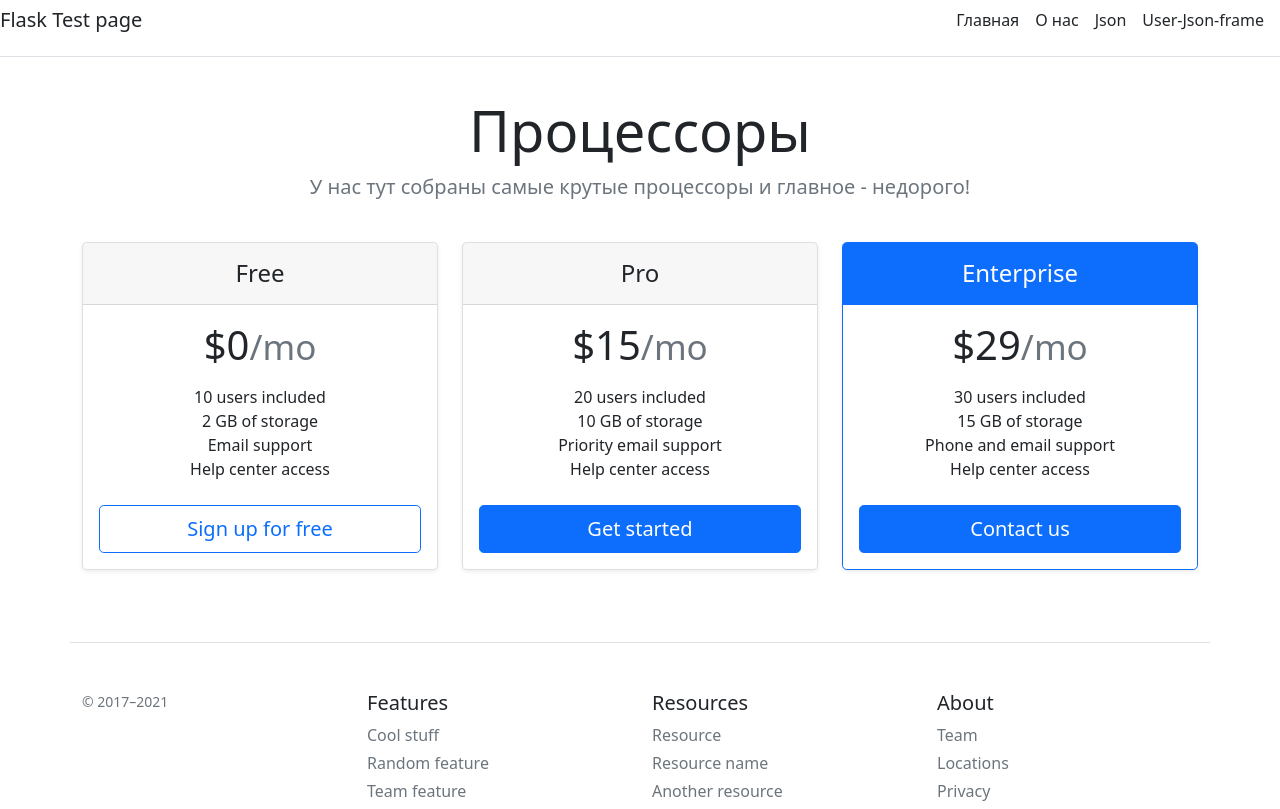
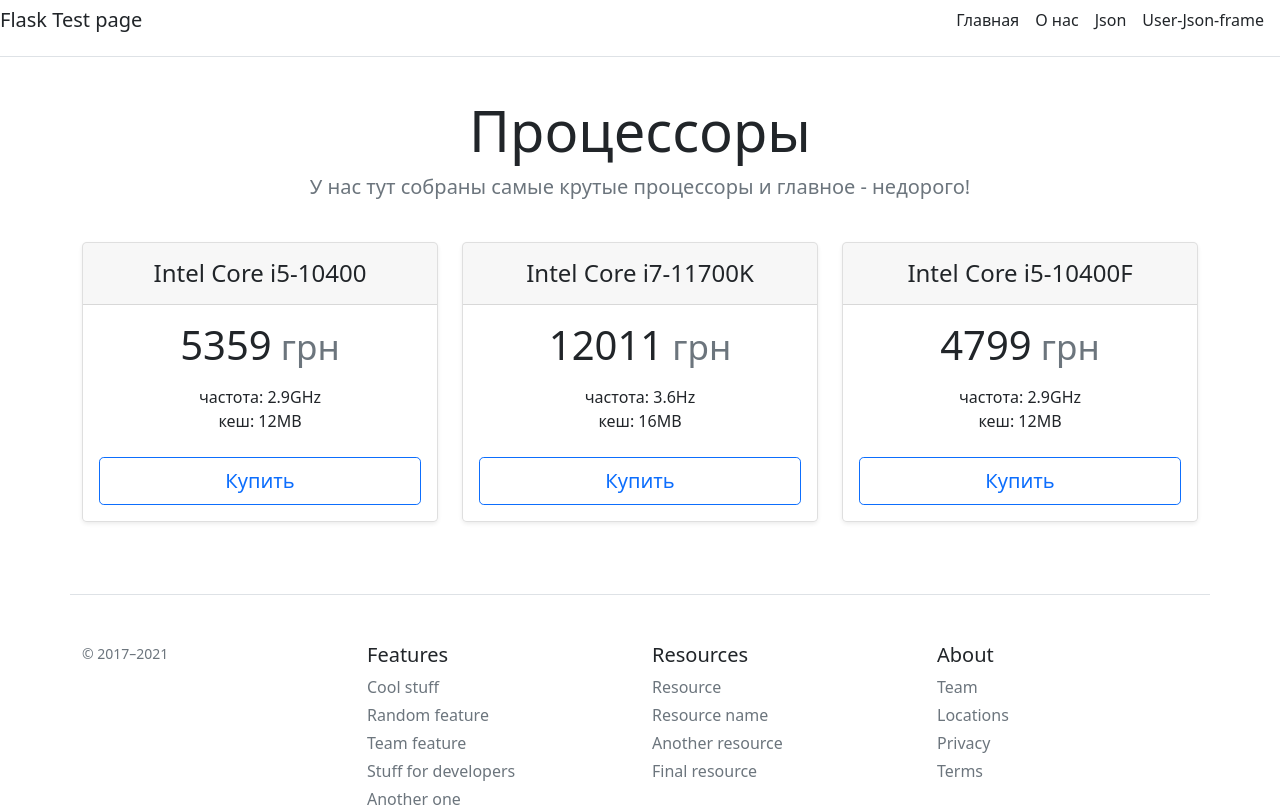
Before and after one commit to OokGIT/itstep-study, a Flask app: page / in a window 1280 px wide. Shown: the top 809 px of the page. Run offline with Flask 2, Linux system fonts and the light colour scheme.

Commit message:
Добавил в шаблон код python - выборка из дикта

```diff
--- a/Flask/FirstHomeWork/templates/index.html
+++ b/Flask/FirstHomeWork/templates/index.html
@@ -13,57 +13,24 @@
         </div>
     </header>
 <div class="row row-cols-1 row-cols-md-3 mb-3 text-center">
+        {% for i in result %}
               <div class="col">
                 <div class="card mb-4 rounded-3 shadow-sm">
                   <div class="card-header py-3">
-            <h4 class="my-0 fw-normal">Free</h4>
+                    <h4 class="my-0 fw-normal">{{ i.name }}</h4>
                   </div>
                   <div class="card-body">
-            <h1 class="card-title pricing-card-title">$0<small class="text-muted fw-light">/mo</small></h1>
+                    <h1 class="card-title pricing-card-title">{{ i.price }}<small class="text-muted fw-light"> грн</small></h1>
                     <ul class="list-unstyled mt-3 mb-4">
-              <li>10 users included</li>
-              <li>2 GB of storage</li>
-              <li>Email support</li>
-              <li>Help center access</li>
+                      <li>частота: {{ i.freq }}</li>
+                      <li>кеш: {{ i.cache }}</li>
                     </ul>
-            <button type="button" class="w-100 btn btn-lg btn-outline-primary">Sign up for free</button>
+                    <button type="button" class="w-100 btn btn-lg btn-outline-primary">Купить</button>
                   </div>
                 </div>
               </div>
-      <div class="col">
-        <div class="card mb-4 rounded-3 shadow-sm">
-          <div class="card-header py-3">
-            <h4 class="my-0 fw-normal">Pro</h4>
-          </div>
-          <div class="card-body">
-            <h1 class="card-title pricing-card-title">$15<small class="text-muted fw-light">/mo</small></h1>
-            <ul class="list-unstyled mt-3 mb-4">
-              <li>20 users included</li>
-              <li>10 GB of storage</li>
-              <li>Priority email support</li>
-              <li>Help center access</li>
-            </ul>
-            <button type="button" class="w-100 btn btn-lg btn-primary">Get started</button>
-          </div>
-        </div>
-      </div>
-      <div class="col">
-        <div class="card mb-4 rounded-3 shadow-sm border-primary">
-          <div class="card-header py-3 text-white bg-primary border-primary">
-            <h4 class="my-0 fw-normal">Enterprise</h4>
-          </div>
-          <div class="card-body">
-            <h1 class="card-title pricing-card-title">$29<small class="text-muted fw-light">/mo</small></h1>
-            <ul class="list-unstyled mt-3 mb-4">
-              <li>30 users included</li>
-              <li>15 GB of storage</li>
-              <li>Phone and email support</li>
-              <li>Help center access</li>
-            </ul>
-            <button type="button" class="w-100 btn btn-lg btn-primary">Contact us</button>
-          </div>
-        </div>
-      </div>
+        {% endfor %}
+
     </div>
 </div>
 {% endblock %}
--- a/Flask/FirstHomeWork/webserver.py
+++ b/Flask/FirstHomeWork/webserver.py
@@ -12,7 +12,12 @@
 @app.route('/')
 @app.route('/home')
 def index():
-    return render_template('index.html', name='Процессоры')
+    res = [
+        {'name': 'Intel Core i5-10400', 'freq': '2.9GHz', 'cache': '12MB', 'price': '5359'},
+        {'name': 'Intel Core i7-11700K', 'freq': '3.6Hz', 'cache': '16MB', 'price': '12011'},
+        {'name': 'Intel Core i5-10400F', 'freq': '2.9GHz', 'cache': '12MB', 'price': '4799'},
+    ]
+    return render_template('index.html', name='Процессоры', result=res)
 
 
 @app.route('/about')
```
Lines whose indentation alone changed are shown as unchanged.
